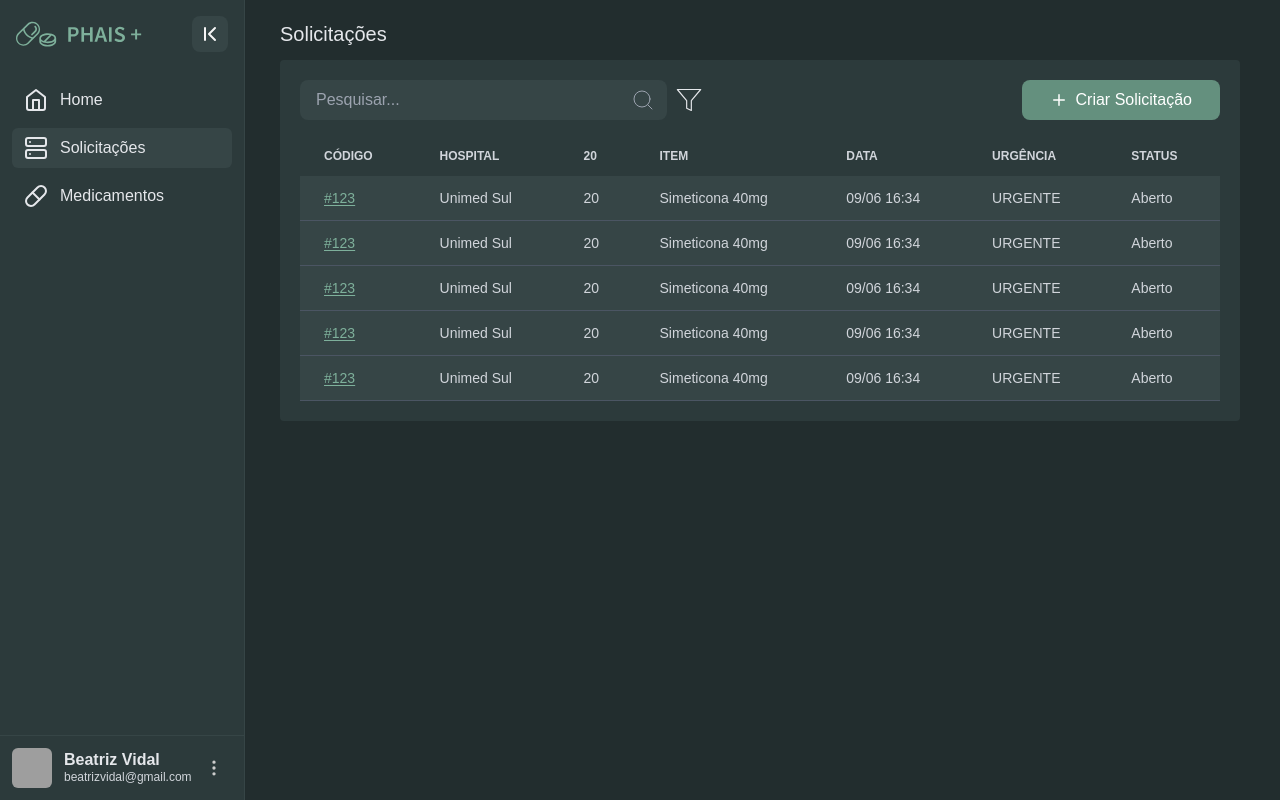
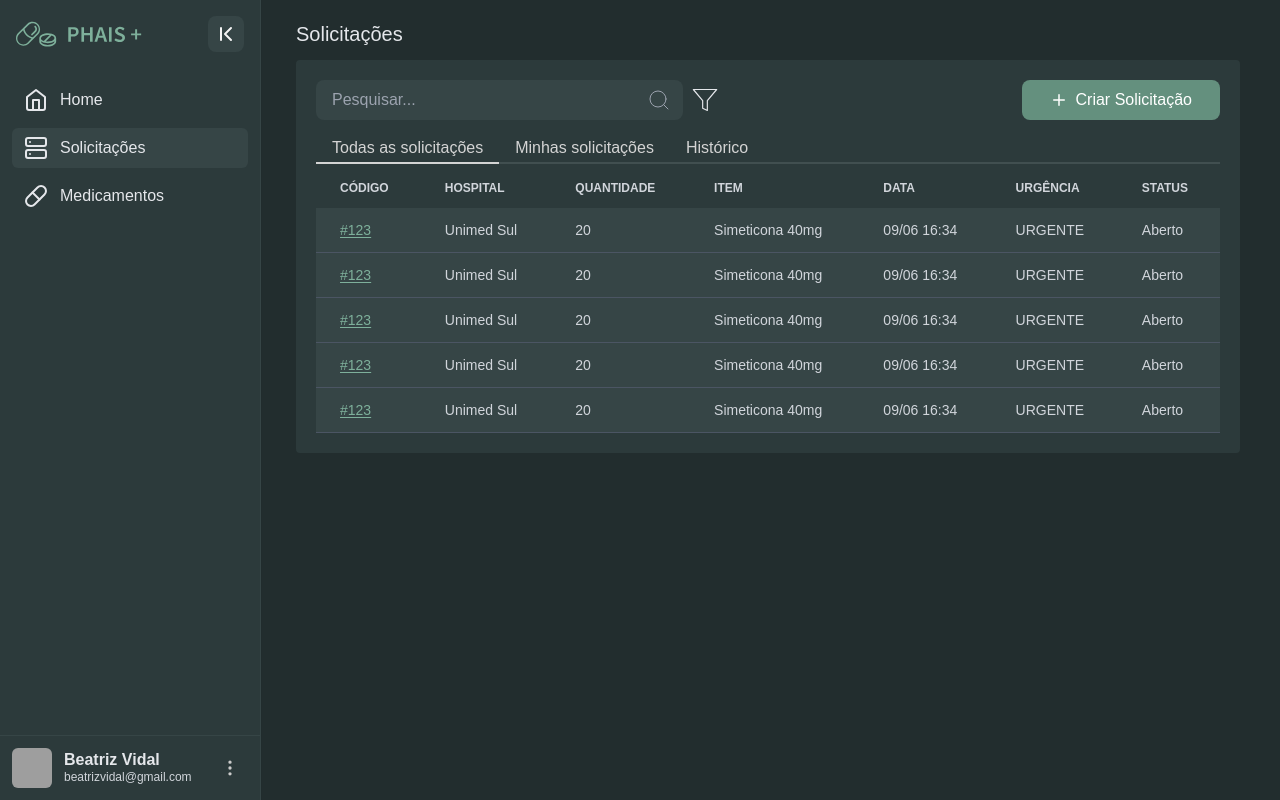
Before and after one commit to yagowb/phais-plus, a React (Vite) app in the folder client/: page /solicitacoes in a window 1280 px wide. Built offline with nearby package versions, Linux system fonts and the light colour scheme; grey boxes are pictures that could not be loaded.

Commit message:
:sparkles: feat: Tabs tipos de solicitacao

```diff
--- a/client/src/components/BaseLayout/index.jsx
+++ b/client/src/components/BaseLayout/index.jsx
@@ -6,7 +6,7 @@ import { Undo2 } from "lucide-react";
 
 function BaseLayout({
   pageName,
-  alignment = "space-y-4 flex flex-col items-center md:items-start",
+  alignment = "flex flex-col items-center md:items-start",
   backPath,
   style,
   children,
@@ -17,7 +17,7 @@ function BaseLayout({
 
     <div className="flex text-gray-200">
       <main className="bg-bg-dark flex-1 flex h-screen overflow-x-hidden">
-        <div className={`hidden md:block ${!isExpanded ? 'sm:mr-60' : 'sm:mr-16'}`}>
+        <div className={`hidden md:block transition-all ${!isExpanded ? 'sm:mr-64' : 'sm:mr-16'}`}>
           <Sidebar setIsExpanded={setIsExpanded} />
         </div>
         <div className="w-full flex flex-col py-5 px-10 gap-6 md:gap-3">
--- a/client/src/components/Sidebar/index.jsx
+++ b/client/src/components/Sidebar/index.jsx
@@ -79,7 +79,7 @@ export default function Sidebar({ setIsExpanded }) {
         <div
           className={`
               flex justify-between items-center
-              overflow-hidden transition-all ${expanded ? "w-40 ml-3" : "w-0"}
+              overflow-hidden transition-all ${expanded ? "w-44 ml-3" : "w-0"}
           `}
         >
           <div className="leading-4">
@@ -119,7 +119,7 @@ export function SidebarItem({ icon, text, active, path }) {
         {icon}
         <span
           className={`overflow-hidden transition-all ${
-            expanded ? "w-40 ml-3" : "w-0"
+            expanded ? "w-44 ml-3" : "w-0"
           }`}
         >
           {text}
--- a/client/src/pages/Solicitacoes/index.jsx
+++ b/client/src/pages/Solicitacoes/index.jsx
@@ -5,18 +5,40 @@ import Filter from "../../components/Filter";
 import Button from "../../components/Button";
 
 import { Plus } from "lucide-react";
+import { useState } from "react";
 
 function Solicitacoes() {
+  const [tipoSolicitacao, setTipoSolicitacao] = useState(0);
+  const tipos = ["Todas as solicitações", "Minhas solicitações", "Histórico"];
+
+  function setTipo(tipoIndex) {
+    setTipoSolicitacao(tipoIndex);
+  }
+
   let tableTitles = [
+    ["Código", "Hospital", "Quantidade", "Item", "Data", "Urgência", "Status"],
+    [
       "Código",
-    "Hospital",
-    "20",
+      "Quantidade",
       "Item",
-    "Data",
-    "Urgência",
+      "Aberto em",
+      "Receber em",
+      "Atendente",
       "Status",
+    ],
+    [
+      "Código",
+      "Quantidade",
+      "Item",
+      "Aberto em",
+      "Concluído em",
+      "Solicitante",
+      "Atendente",
+    ],
   ];
+
   let tableValues = [
+    [
       [
         "/detalhes",
         "#123",
@@ -25,7 +47,7 @@ function Solicitacoes() {
         "Simeticona 40mg",
         "09/06 16:34",
         "URGENTE",
-      "Aberto"
+        "Aberto",
       ],
       [
         "/detalhes",
@@ -35,7 +57,7 @@ function Solicitacoes() {
         "Simeticona 40mg",
         "09/06 16:34",
         "URGENTE",
-      "Aberto"
+        "Aberto",
       ],
       [
         "/detalhes",
@@ -45,7 +67,7 @@ function Solicitacoes() {
         "Simeticona 40mg",
         "09/06 16:34",
         "URGENTE",
-      "Aberto"
+        "Aberto",
       ],
       [
         "/detalhes",
@@ -55,7 +77,7 @@ function Solicitacoes() {
         "Simeticona 40mg",
         "09/06 16:34",
         "URGENTE",
-      "Aberto"
+        "Aberto",
       ],
       [
         "/detalhes",
@@ -65,27 +87,98 @@ function Solicitacoes() {
         "Simeticona 40mg",
         "09/06 16:34",
         "URGENTE",
-      "Aberto"
+        "Aberto",
+      ],
+    ],
+    [
+      [
+        "/detalhes",
+        "#027",
+        "20",
+        "Simeticona 40mg",
+        "09/06 16:34",
+        "09/10",
+        "São Carlos",
+        "Aberto",
+      ],
+      [
+        "/detalhes",
+        "#024",
+        "50",
+        "Dipirona",
+        "02/05 16:34",
+        "02/09",
+        "São Carlos",
+        "Em negociação",
+      ],
+    ],
+    [
+      [
+        "/detalhes",
+        "#123",
+        "20",
+        "Simeticona 40mg",
+        "09/06 16:34",
+        "09/10 15:30",
+        "Unimed Sul",
+        "São Carlos",
+      ],
     ],
   ];
 
   return (
     <BaseLayout pageName="Solicitações">
-      <div className="flex w-full items-center justify-between">
+      <div className="flex w-full items-center justify-between mb-4">
         <div className="relative flex items-center w-10/12 md:w-fit gap-x-2">
           <Search />
 
           <Filter />
         </div>
 
-        <Button redirect="/solicitacoes" type="button" color="primary" label="Criar Solicitação" size="sm">
-          <Plus size={18}/>
+        <Button
+          redirect="/solicitacoes"
+          type="button"
+          color="primary"
+          label="Criar Solicitação"
+          size="sm"
+        >
+          <Plus size={18} />
         </Button>
       </div>
 
-      <Table titles={tableTitles} values={tableValues} hasLinks />
+      <div className="flex w-full text-neutral-300 mb-1">
+        {tipos.map((tipo, index) => {
+          console.log(index);
+          return (
+            <ButtonTipoSolicitacao
+              key={index}
+              label={tipo}
+              handleFunction={() => {
+                setTipo(index);
+              }}
+              isActive={index === tipoSolicitacao}
+            />
+          );
+        })}
+        <div className="border-b-[2px] pb-0.5 flex-1 border-grays-disabled"></div>
+      </div>
+
+      <Table titles={tableTitles[tipoSolicitacao]} values={tableValues[tipoSolicitacao]} hasLinks />
     </BaseLayout>
   );
 }
 
+function ButtonTipoSolicitacao({ handleFunction, isActive, label }) {
+  return (
+    <button
+      onClick={handleFunction}
+      className={`border-b-[2px] pb-0.5 px-4 ${
+        isActive ? "border-neutral-300" : "border-grays-disabled"
+      }`}
+    >
+      {label}
+    </button>
+  );
+}
+
 export default Solicitacoes;
```
Lines whose indentation alone changed are shown as unchanged.
